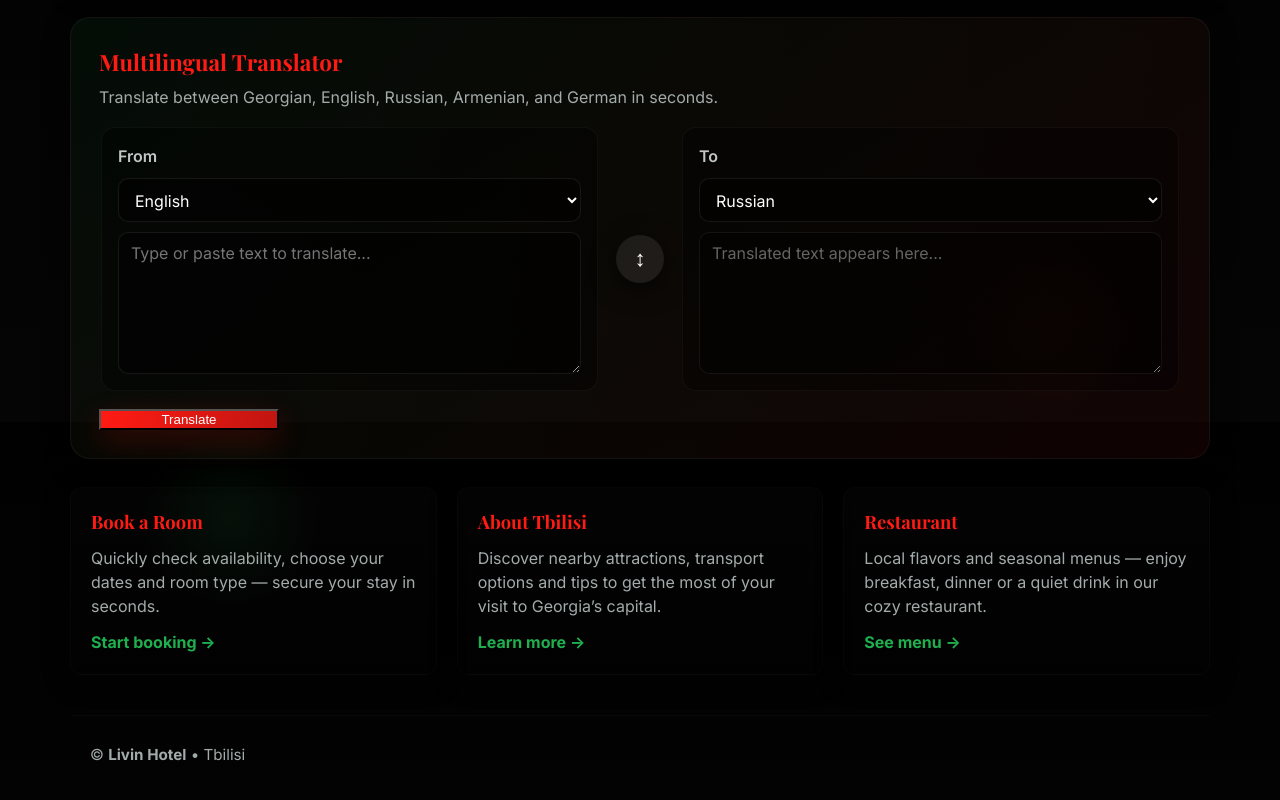
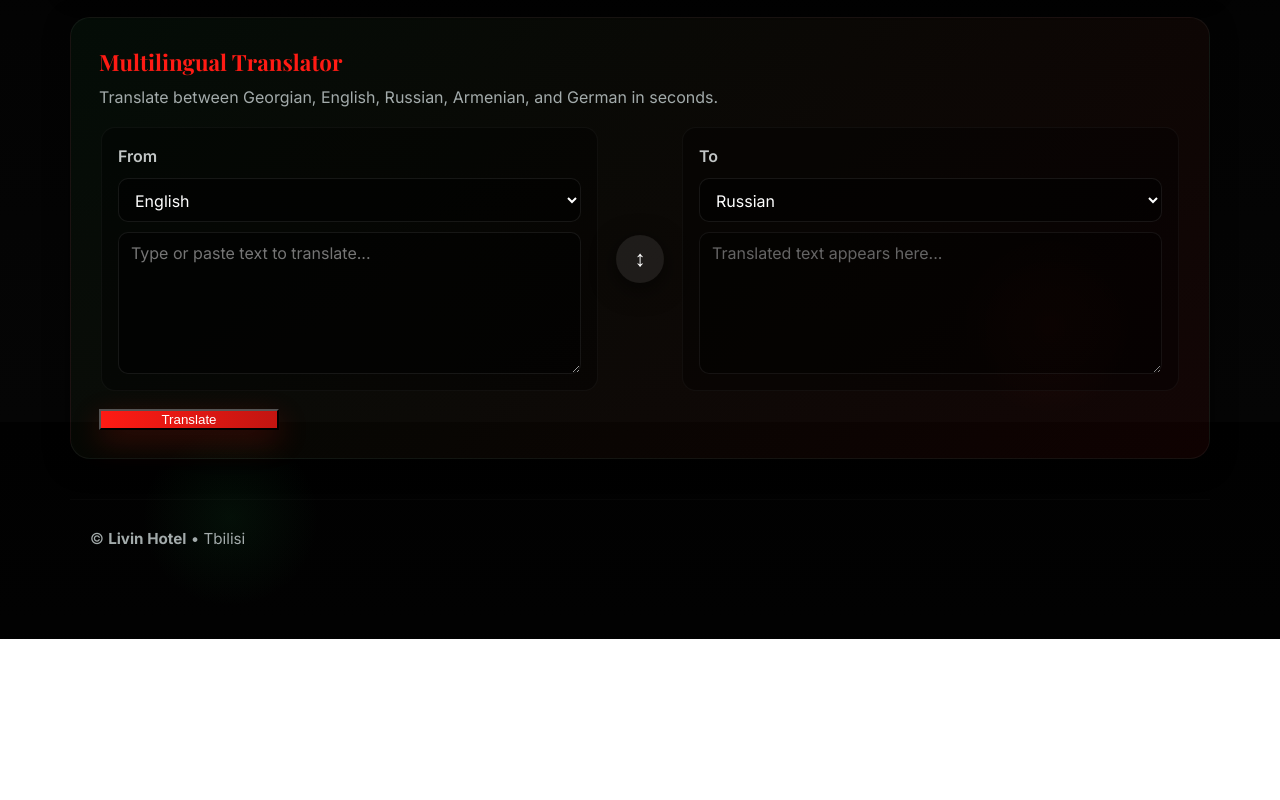
Before and after one commit to catlikesice/LivinRestaurantHotelTbilisi, a plain HTML site: page index.html in a window 1280 px wide. Shown: the part 378-1178 px from the top of the page. After the commit the page ends 1017 px from the top, so only its background shows below. Drawn offline with nearby package versions, Linux system fonts and the light colour scheme.

Commit message:
Remove booking section from index.html
Removed the booking section and related articles from the homepage.

```diff
--- a/index.html
+++ b/index.html
@@ -110,27 +110,7 @@
         </form>
       </section>
 
-    <section id="book" class="section-cards">
-      <article class="section-card">
-        <h2>Book a Room</h2>
-        <p>Quickly check availability, choose your dates and room type — secure your stay in seconds.</p>
-        <a class="card-link" href="#book">Start booking →</a>
-      </article>
-
-      <article id="tbilisi" class="section-card">
-        <h2>About Tbilisi</h2>
-        <p>Discover nearby attractions, transport options and tips to get the most of your visit to Georgia’s capital.</p>
-        <a class="card-link" href="#tbilisi">Learn more →</a>
-      </article>
-
-      <article id="restaurant" class="section-card">
-        <h2>Restaurant</h2>
-        <p>Local flavors and seasonal menus — enjoy breakfast, dinner or a quiet drink in our cozy restaurant.</p>
-        <a class="card-link" href="#restaurant">See menu →</a>
-      </article>
-    </section>
-
-    <footer class="site-footer" role="contentinfo">
+<footer class="site-footer" role="contentinfo">
     <div class="footer-inner">
       <p class="muted">© <strong>Livin Hotel</strong> • Tbilisi</p>
     </div>
```
